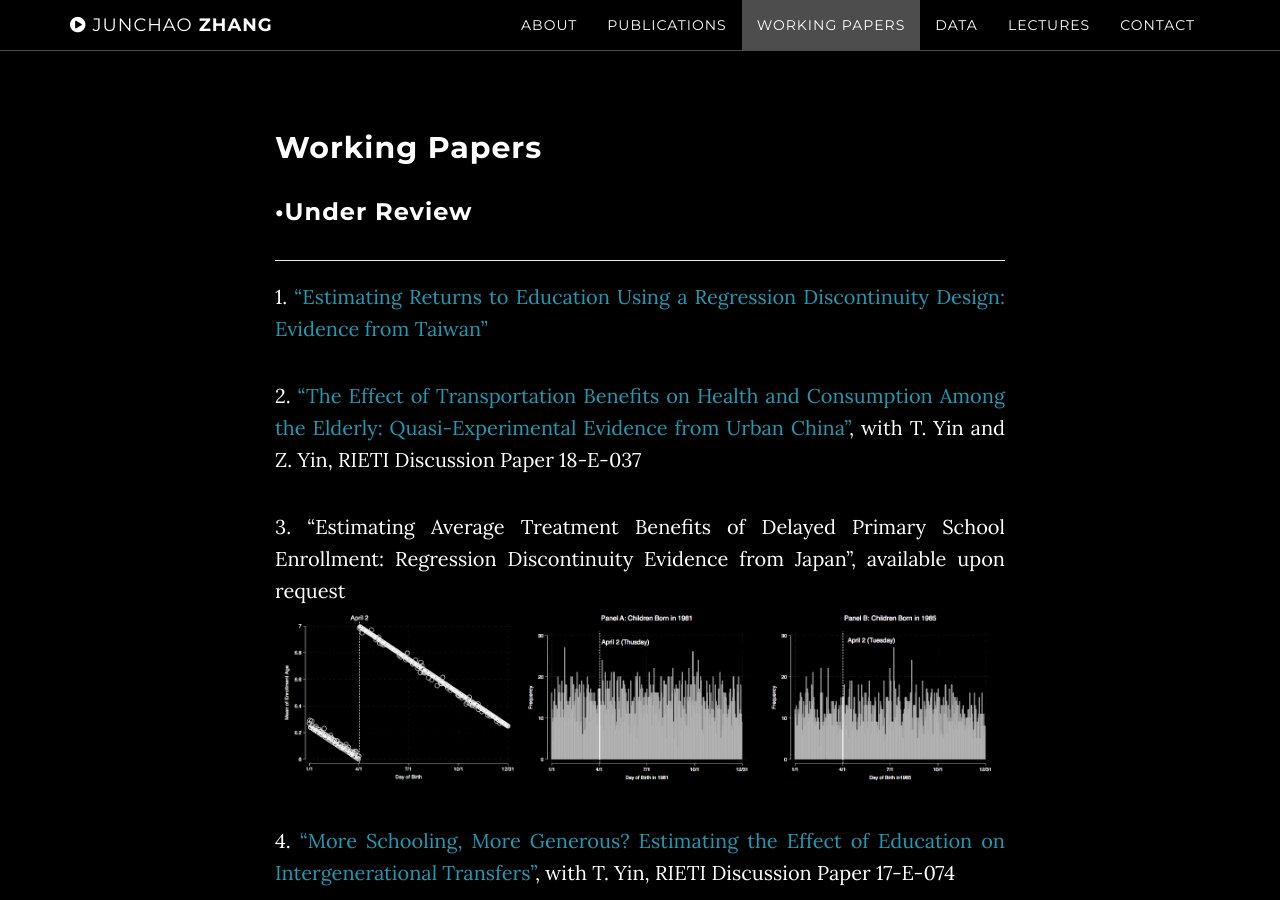
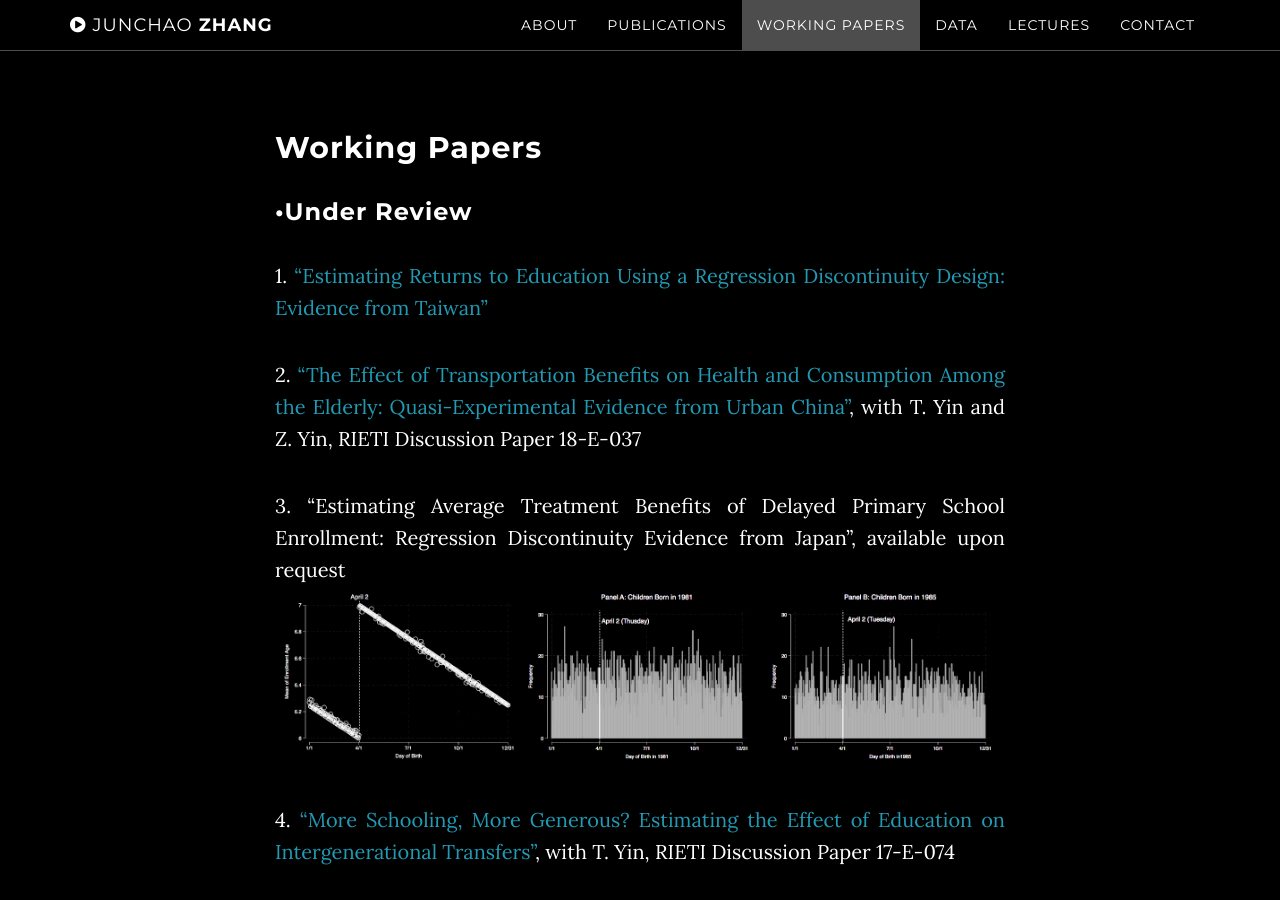
Before and after one commit to ztempest0218/ztempest0218.github.io, a Jekyll site: the page built from index.html, in a window 1280 px wide and 900 px high, scrolled down 2431 px. Built offline with Jekyll 4.4.1, drawn with Linux system fonts in a browser that asks for light colours.

Commit message:
Update workingpapers.html

```diff
--- a/_includes/workingpapers.html
+++ b/_includes/workingpapers.html
@@ -5,7 +5,6 @@
                 <div class="col-lg-8 col-lg-offset-2">
                     <h2>Working Papers</h2>
 <h3 align="left">•Under Review</h3>
-<HR>
 <p>1. <a href=/papers/001-schooling-return.pdf>“Estimating Returns to Education Using a Regression Discontinuity Design: Evidence from Taiwan”</a></p>
 
 <p>2. <a href="https://papers.ssrn.com/sol3/papers.cfm?abstract_id=3187788">“The Effect of Transportation Benefits on Health and Consumption Among the Elderly: Quasi-Experimental Evidence from Urban China”</a>, with T. Yin and Z. Yin, RIETI Discussion Paper 18-E-037</p>
@@ -16,7 +15,6 @@
 <p>4. <a href="https://papers.ssrn.com/sol3/papers.cfm?abstract_id=3150212">“More Schooling, More Generous? Estimating the Effect of Education on Intergenerational Transfers”</a>, with T. Yin, RIETI Discussion Paper 17-E-074</p>
 
 <h3 align="left">•Selected Work in Progress</h3>
-<HR>
 <p>1. “Immigration and Technology Progress: Evidence from the 1949 Retreat of Kuomintang”, available upon request<br />
 <img src="/img/immi.jpg" width=100% oncontextmenu="return false;" ondragstart="return false;">
 </p>
```
